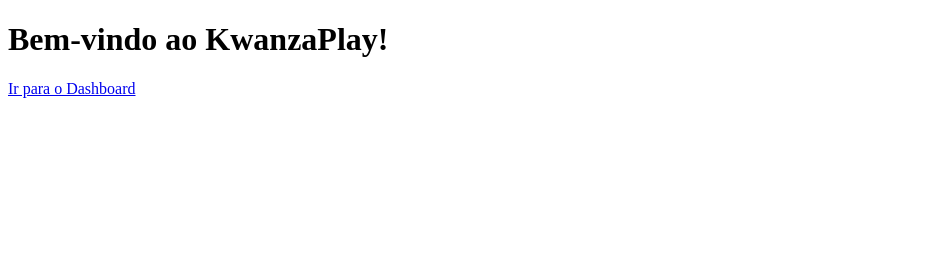
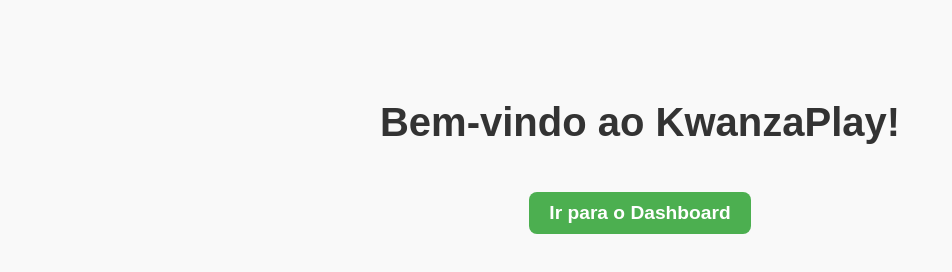
Before and after one commit to williamcunhaA/kwanzaplay, a plain HTML site: page index.html in a window 1280 px wide. Shown: the whole page, without its empty margins (0-952 px from the left). Drawn offline with Linux system fonts and the light colour scheme.

Commit message:
Update index.html

```diff
--- a/index.html
+++ b/index.html
@@ -3,7 +3,40 @@
 <head>
   <meta charset="UTF-8">
   <meta name="viewport" content="width=device-width, initial-scale=1.0">
-  <title>KwanzaPlay - Inicio</title>
+  <title>KwanzaPlay - Início</title>
+
+  <!-- Estilo para deixar bonito -->
+  <style>
+    body {
+      background-color: #f9f9f9;
+      font-family: Arial, sans-serif;
+      text-align: center;
+      margin-top: 100px;
+    }
+
+    h1 {
+      color: #333;
+      font-size: 2.5em;
+    }
+
+    a {
+      display: inline-block;
+      margin-top: 20px;
+      padding: 10px 20px;
+      background-color: #4CAF50;
+      color: white;
+      text-decoration: none;
+      border-radius: 8px;
+      font-weight: bold;
+      font-size: 1.2em;
+      transition: background-color 0.3s ease;
+    }
+
+    a:hover {
+      background-color: #45a049;
+    }
+  </style>
+
 </head>
 <body>
   <h1>Bem-vindo ao KwanzaPlay!</h1>
```
